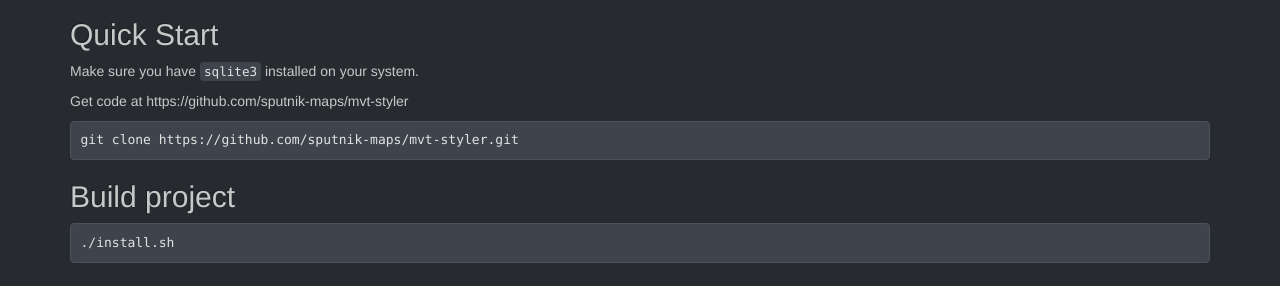
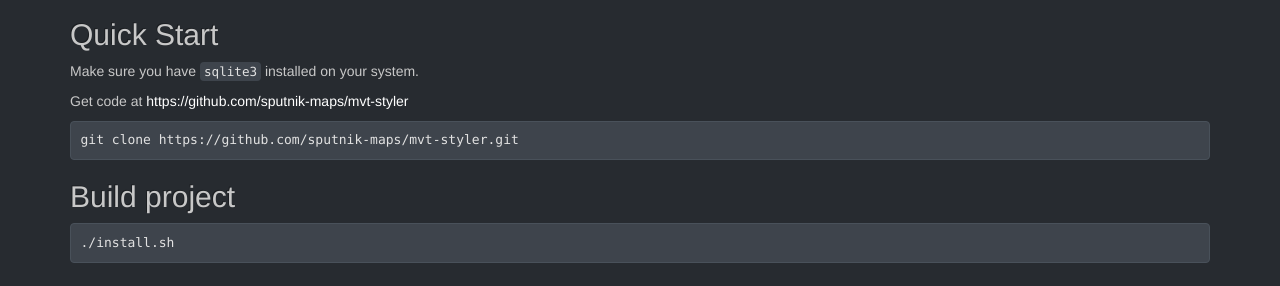
Before and after one commit to sputnik-maps/sputnik-maps.github.io, a Jekyll site: the page built from mvt-styler/index.md, in a window 1280 px wide and 900 px high, scrolled down 700 px. Shown: the part 167-453 px from the top of the window. Built offline with Jekyll 4.4.1, drawn with Linux system fonts in a browser that asks for light colours; Markdown is read by kramdown in place of the engine named in the settings; part of the change alters nothing that is shown.

````diff
--- a/mvt-styler/index.md
+++ b/mvt-styler/index.md
@@ -16,7 +16,7 @@ Style specification developed by &copy;MapBox: [Mapbox GL Style](https://www.map
 
 Make sure you have `sqlite3` installed on your system.
 
-Get code at https://github.com/sputnik-maps/mvt-styler
+Get code at [https://github.com/sputnik-maps/mvt-styler](https://github.com/sputnik-maps/mvt-styler)
 
 ```bash
 git clone https://github.com/sputnik-maps/mvt-styler.git
````
